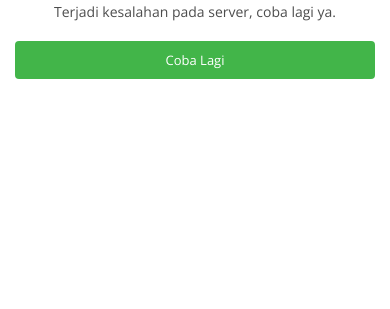
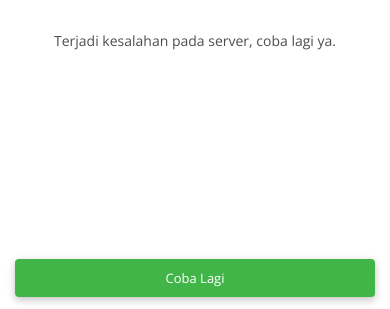
Before and after one commit to tkpd-promo/tkpd-promo.github.io, a plain HTML site: page claim-page/index.html in a window 390 px wide. Shown: the part 532-841 px from the top of the page. Drawn offline with nearby package versions, Linux system fonts and the light colour scheme; no server answers.

Commit message:
fl;oating a button

```diff
--- a/claim-page/index.html
+++ b/claim-page/index.html
@@ -269,7 +269,14 @@
         font-size: 13px;
       }
       a.btn-green {
-        display: none;
+        position: fixed;
+        bottom: 15px;
+        width: calc(100% - 30px);
+        left: 50%;
+        transform: translateX(-50%);
+        max-width: 420px;
+        z-index: 9;
+        box-shadow: 0 3px 8px 0 rgba(0, 0, 0, 0.24);
       }
     }
 
@@ -323,9 +330,9 @@
   $('.btn-green:not(.try-again)').on('click', function(e){
       e.preventDefault();
       setTimeout(function() {
-        window.location.href = "https://m.tokopedia.com/tokopoints/kupon-saya";
+        window.location.href = "https://www.tokopedia.com/tokopoints/";
       }, 100);
-      window.location.href = "tokopedia://tokopoints/kupon-saya";
+      window.location.href = "tokopedia://tokopoints";
       });
 
   $('.try-again').on('click', function() {
```
